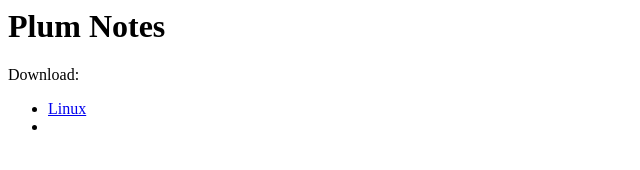
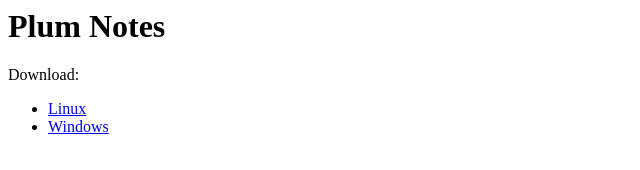
Before and after one commit to Le-Rem/plum-page, a plain HTML site: page index.html in a window 1280 px wide. Shown: the full height of the page, 0-640 px from the left. Drawn offline with Linux system fonts and the light colour scheme.

Commit message:
link typo

```diff
--- a/index.html
+++ b/index.html
@@ -10,7 +10,7 @@
     Download:
     <ul>
         <li><a href="https://drive.google.com/file/d/1lDTZvCLuKCYehQl40hS4YkaXkZ9Wsxj7/view" download>Linux</a></li>
-        <li><a href="https://drive.google.com/file/d/1NHMdCcF64a_q8buyn9kngXnnTW6GehdR/view download>Windows</a></li>
+        <li><a href="https://drive.google.com/file/d/1NHMdCcF64a_q8buyn9kngXnnTW6GehdR/view" download>Windows</a></li>
     </ul>
 </body>
 </html>
```
